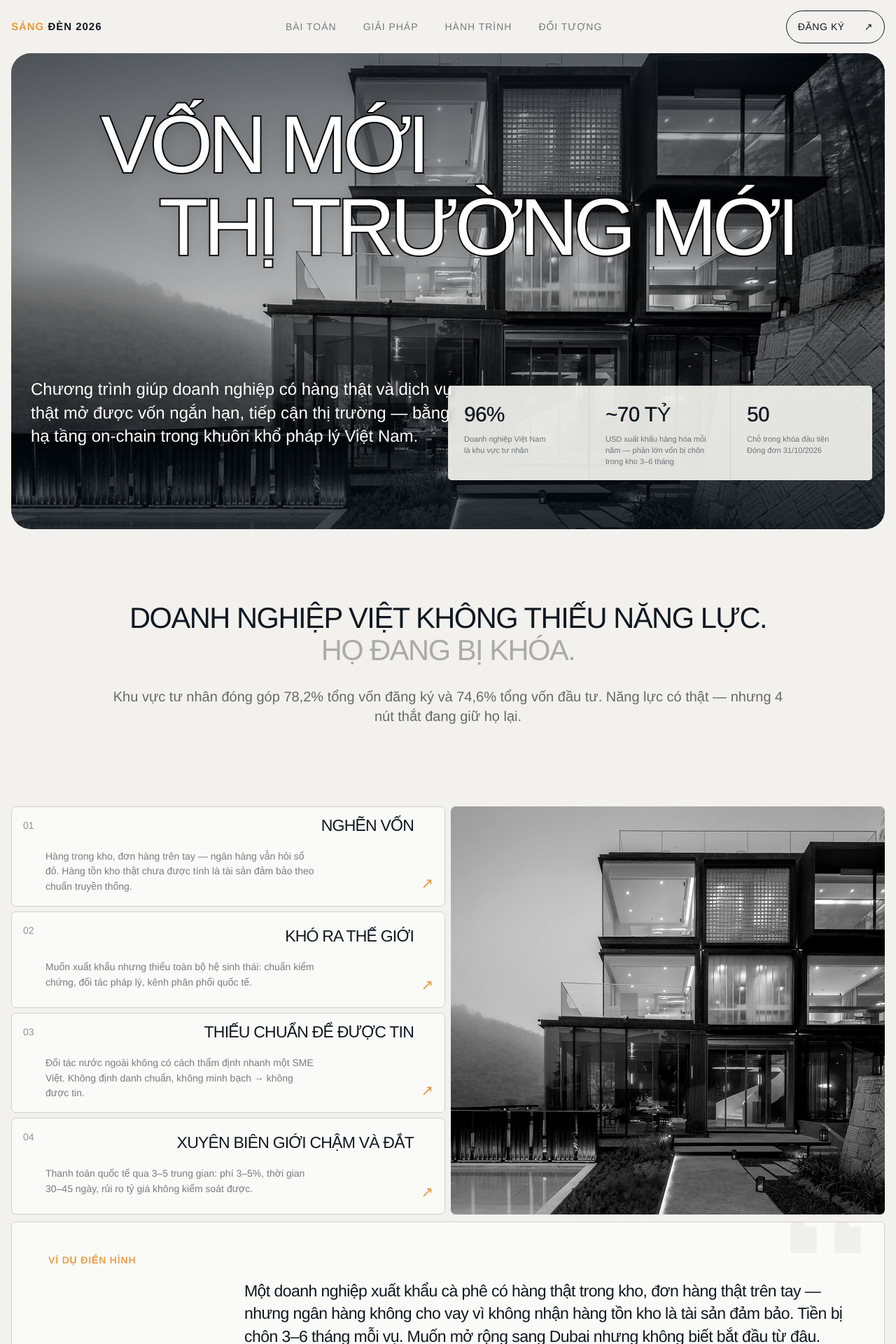
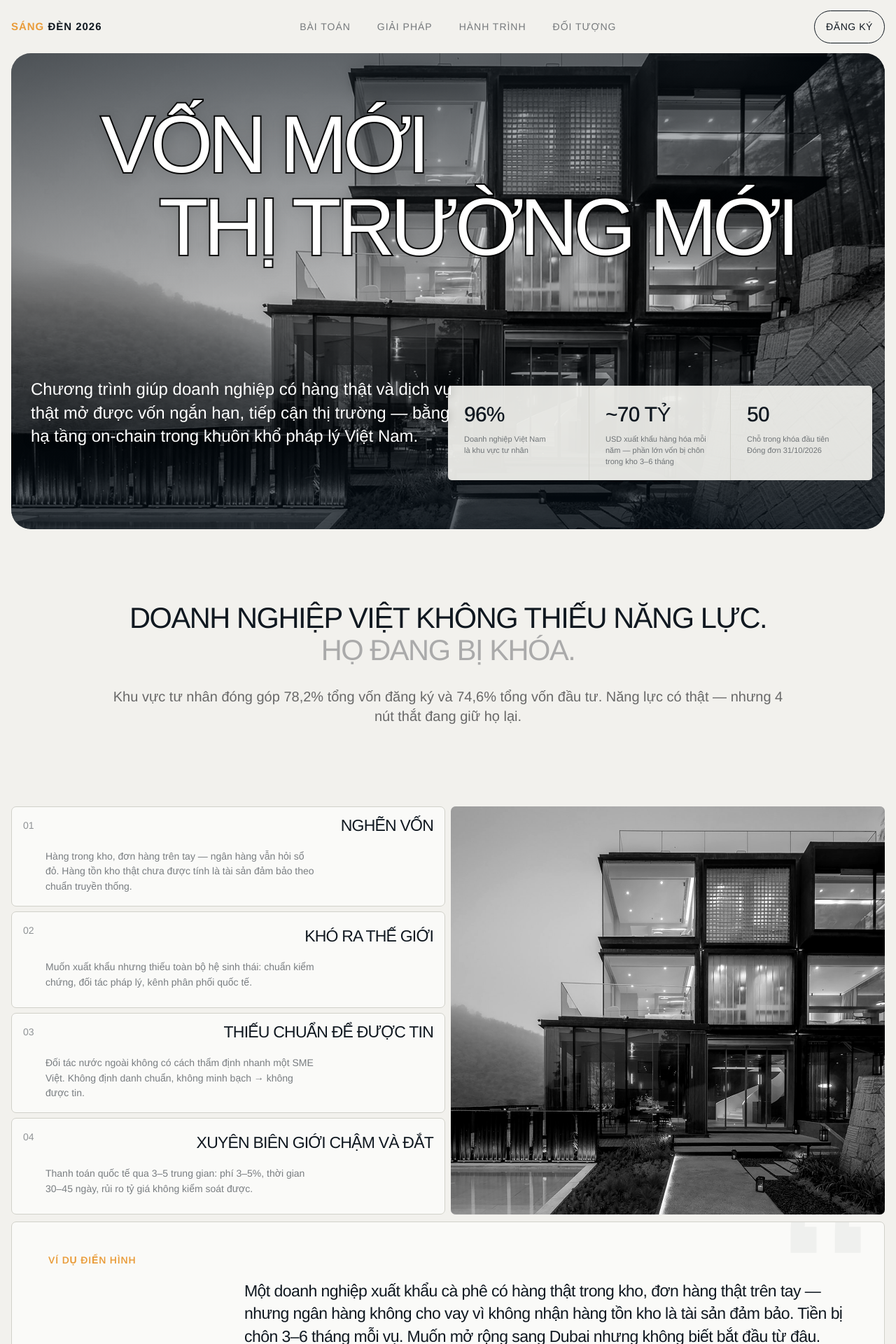
Before and after one commit to baotoan9698/sangden2, a Next.js app: page / in a window 1280 px wide. Shown: the top 1920 px of the page at 70% size. Built offline with nearby package versions, Linux system fonts and the light colour scheme.

Commit message:
Refine cards and registration interactions

```diff
--- a/app/globals.css
+++ b/app/globals.css
@@ -12,7 +12,7 @@ body{font-family:"Arimo",Arial,sans-serif!important}
 .statement h2{font-size:clamp(25px,3.25vw,48px)!important;line-height:1.04!important;letter-spacing:-.035em!important;margin:0 auto!important;max-width:1100px}
 .statement h2 em{display:block!important;margin-top:3px;color:#aaa!important}
 .statement p{max-width:720px!important;margin:30px auto 0!important;font-size:12px!important;line-height:1.6!important;color:#686868}
-.bottleneck-grid{display:grid;grid-template-columns:1fr 1fr;gap:8px;margin-bottom:10px}.bottleneck-list{display:grid;gap:7px}.bottleneck-list article{min-height:138px;border:1px solid var(--line);background:#fafaf8;border-radius:7px;padding:16px;display:grid;grid-template-columns:32px 1fr 28px;align-items:center;transition:.2s}.bottleneck-list article.active{background:#111a22;color:#fff}.bottleneck-list article>span{align-self:start;font-size:9px;opacity:.45}.bottleneck-list h3{margin:0 0 23px;text-align:right;text-transform:uppercase;font-size:clamp(19px,1.8vw,28px);font-weight:400;line-height:.92;letter-spacing:-.035em}.bottleneck-list p{max-width:390px;margin:0;font-size:9px;line-height:1.55;opacity:.55}.bottleneck-list b{align-self:end;justify-self:end;color:var(--orange);font-size:21px;font-weight:400}.bottleneck-photo{min-height:573px;border-radius:7px;overflow:hidden;background:#ccc}.bottleneck-photo img{filter:grayscale(1) contrast(1.12);object-position:center}
+.bottleneck-grid{display:grid;grid-template-columns:1fr 1fr;gap:8px;margin-bottom:10px}.bottleneck-list{display:grid;gap:7px}.bottleneck-list article{min-height:138px;border:1px solid var(--line);background:#fafaf8;border-radius:7px;padding:16px;display:grid;grid-template-columns:32px 1fr;align-items:center;transition:.2s}.bottleneck-list article.active{background:#111a22;color:#fff}.bottleneck-list article>span{align-self:start;font-size:9px;opacity:.45}.bottleneck-list h3{margin:0 0 23px;text-align:right;text-transform:uppercase;font-size:clamp(19px,1.8vw,28px);font-weight:400;line-height:.92;letter-spacing:-.035em}.bottleneck-list p{max-width:390px;margin:0;font-size:9px;line-height:1.55;opacity:.55}.bottleneck-photo{min-height:573px;border-radius:7px;overflow:hidden;background:#ccc}.bottleneck-photo img{filter:grayscale(1) contrast(1.12);object-position:center}
 @media(max-width:800px){.statement{padding:75px 10px 85px!important}.statement h2{font-size:27px!important}.statement p{font-size:11px!important;margin-top:24px!important}}
 @media(max-width:800px){.bottleneck-grid{grid-template-columns:1fr}.bottleneck-photo{grid-row:1;min-height:430px}.bottleneck-list article{min-height:125px}.bottleneck-list h3{font-size:21px}}
 .bottleneck-list article{transition:background-color .28s ease,color .28s ease,border-color .28s ease,transform .28s ease!important}
@@ -144,3 +144,6 @@ body{font-family:"Arimo",Arial,sans-serif!important}
 .sector-content>strong{display:block;padding-top:20px;border-top:1px solid rgba(233,155,56,.3);font-size:14px;line-height:1.55;font-weight:500;color:#f0bd77}
 @media(max-width:1050px){.sectors{padding:75px 34px 55px!important}.sector-cards{grid-template-columns:1fr}.sector-cards article{min-height:0;display:grid!important;grid-template-columns:42% 1fr}.sector-image{height:100%;min-height:410px}.sector-content{margin:0;padding:38px 30px;grid-template-rows:auto auto auto}.sector-content>p{margin-bottom:24px!important}}
 @media(max-width:650px){.sectors{padding:60px 18px 38px!important}.sectors-title h2{font-size:42px!important}.sectors-title p{font-size:14px!important}.sector-cards{margin-top:45px;gap:14px}.sector-cards article{display:block!important;border-radius:22px!important}.sector-image{height:225px;min-height:0}.sector-content{margin-top:0;padding:30px 21px 28px;grid-template-rows:auto auto auto}.sector-content h3{font-size:25px!important}.sector-content>p{margin-bottom:24px!important}}
+
+.pill{justify-content:center;transition:background-color .25s ease,color .25s ease,border-color .25s ease}
+.pill:hover{background:var(--ink);border-color:var(--ink);color:#fff!important}
--- a/app/page.tsx
+++ b/app/page.tsx
@@ -25,7 +25,7 @@ export default function Home() {
       <nav className="nav shell" aria-label="Điều hướng chính">
         <a className="brand" href="#home"><span>SÁNG</span> ĐÈN 2026</a>
         <div className="navlinks"><a href="#problem">Bài toán</a><a href="#solution">Giải pháp</a><a href="#journey">Hành trình</a><a href="#fit">Đối tượng</a></div>
-        <a className="pill" href="#register">Đăng ký <span>↗</span></a>
+        <a className="pill" href="#register">Đăng ký</a>
       </nav>
 
       <section className="hero shell" id="home">
@@ -48,10 +48,10 @@ export default function Home() {
 
       <section className="bottleneck-grid shell">
         <div className="bottleneck-list">
-          <article><span>01</span><div><h3>Nghẽn vốn</h3><p>Hàng trong kho, đơn hàng trên tay — ngân hàng vẫn hỏi sổ đỏ. Hàng tồn kho thật chưa được tính là tài sản đảm bảo theo chuẩn truyền thống.</p></div><b>↗</b></article>
-          <article><span>02</span><div><h3>Khó ra thế giới</h3><p>Muốn xuất khẩu nhưng thiếu toàn bộ hệ sinh thái: chuẩn kiểm chứng, đối tác pháp lý, kênh phân phối quốc tế.</p></div><b>↗</b></article>
-          <article><span>03</span><div><h3>Thiếu chuẩn để được tin</h3><p>Đối tác nước ngoài không có cách thẩm định nhanh một SME Việt. Không định danh chuẩn, không minh bạch → không được tin.</p></div><b>↗</b></article>
-          <article><span>04</span><div><h3>Xuyên biên giới chậm và đắt</h3><p>Thanh toán quốc tế qua 3–5 trung gian: phí 3–5%, thời gian 30–45 ngày, rủi ro tỷ giá không kiểm soát được.</p></div><b>↗</b></article>
+          <article><span>01</span><div><h3>Nghẽn vốn</h3><p>Hàng trong kho, đơn hàng trên tay — ngân hàng vẫn hỏi sổ đỏ. Hàng tồn kho thật chưa được tính là tài sản đảm bảo theo chuẩn truyền thống.</p></div></article>
+          <article><span>02</span><div><h3>Khó ra thế giới</h3><p>Muốn xuất khẩu nhưng thiếu toàn bộ hệ sinh thái: chuẩn kiểm chứng, đối tác pháp lý, kênh phân phối quốc tế.</p></div></article>
+          <article><span>03</span><div><h3>Thiếu chuẩn để được tin</h3><p>Đối tác nước ngoài không có cách thẩm định nhanh một SME Việt. Không định danh chuẩn, không minh bạch → không được tin.</p></div></article>
+          <article><span>04</span><div><h3>Xuyên biên giới chậm và đắt</h3><p>Thanh toán quốc tế qua 3–5 trung gian: phí 3–5%, thời gian 30–45 ngày, rủi ro tỷ giá không kiểm soát được.</p></div></article>
         </div>
         <div className="bottleneck-photo"><img src="/feature-house.jpg" alt="Hạ tầng hiện đại cho doanh nghiệp Việt" /></div>
       </section>
@@ -146,7 +146,7 @@ export default function Home() {
         </div>
       </section>
 
-      <section className="register shell" id="register"><span className="section-tag">07 · Đăng ký</span><h2>BẮT ĐẦU<br />TỪ ĐÂY.</h2><p>Miễn phí. Không yêu cầu kinh nghiệm kỹ thuật.<br />Chỉ cần có hàng thật hoặc dịch vụ thật.</p><div><a className="pill dark" href="mailto:partner@goealliance.org?subject=Đăng ký Sáng Đèn 2026">Đăng ký tham gia <span>↗</span></a><a href="mailto:partner@goealliance.org">Liên hệ tư vấn</a></div></section>
+      <section className="register shell" id="register"><span className="section-tag">07 · Đăng ký</span><h2>BẮT ĐẦU<br />TỪ ĐÂY.</h2><p>Miễn phí. Không yêu cầu kinh nghiệm kỹ thuật.<br />Chỉ cần có hàng thật hoặc dịch vụ thật.</p><div><a className="pill" href="mailto:partner@goealliance.org?subject=Đăng ký Sáng Đèn 2026">Đăng ký tham gia</a><a href="mailto:partner@goealliance.org">Liên hệ tư vấn</a></div></section>
 
       <footer className="shell"><div className="footer-mark">SÁNG ĐÈN</div><div>GOE Alliance<br />08 Nguyễn Huệ, TP. Hồ Chí Minh</div><div><a href="mailto:partner@goealliance.org">partner@goealliance.org</a><br />© 2026</div></footer>
     </main>
```
